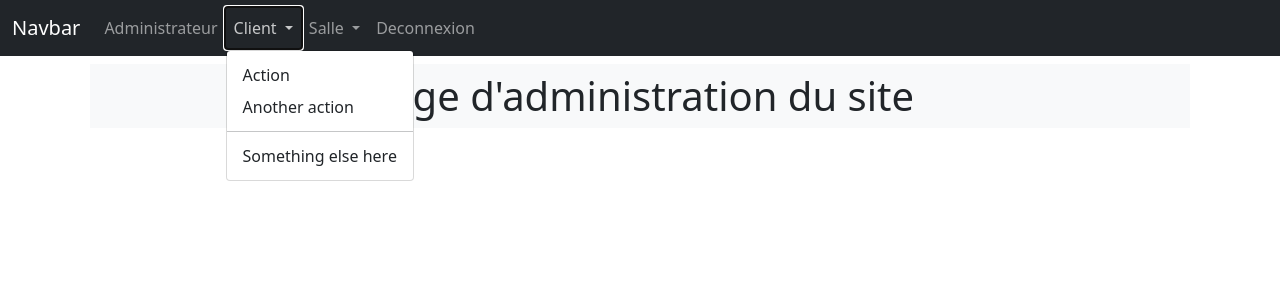
After one commit to Ambrois123/tp-gestion_salle_sport-back, a PHP site: template views/adminPanel.php in a window 1280 px wide, after a click on "Client". The commit adds this page. Shown: the top 300 px of the page. Run offline with PHP 8.4, Linux system fonts and the light colour scheme; the template is opened without the code that fills it, so the values that code supplies are empty; some libraries are stand-ins or nearby versions.

Commit message:
creation, verification connexion && deconnexion Panel admin

```diff
--- /dev/null
+++ b/views/adminPanel.php
@@ -0,0 +1,13 @@
+<?php ob_start(); ?>
+
+
+
+<?php
+//Put the content in the variable content
+$content = ob_get_clean();
+//title of the page
+$title = "Page d'administration du site";
+//call the template create in views.
+require "./views/template.php";
+
+?>
--- /dev/null
+++ b/views/menu.php
@@ -0,0 +1,56 @@
+<nav class="navbar navbar-expand-lg navbar-dark bg-dark ">
+  <div class="container-fluid">
+    <a class="navbar-brand" href="#">Navbar</a>
+    <button class="navbar-toggler" type="button" data-bs-toggle="collapse" data-bs-target="#navbarSupportedContent" aria-controls="navbarSupportedContent" aria-expanded="false" aria-label="Toggle navigation">
+      <span class="navbar-toggler-icon"></span>
+    </button>
+    <div class="collapse navbar-collapse" id="navbarSupportedContent">
+      <ul class="navbar-nav me-auto mb-2 mb-lg-0">
+
+      <!--verify before get panel admin-->
+
+        <?php if (!Security::verifyAccessSession()) : ?>
+
+        <li class="nav-item">
+            <!--way to login page-->
+          <a class="nav-link" href="<?= URL ?>admin/login">Login</a>
+        </li>
+
+        <!--verify before get panel admin-->
+        <?php else : ?>
+
+        <li class="nav-item">
+          <a class="nav-link" href="<?= URL ?>admin/adminPanel">Administrateur</a>
+        </li>
+        <li class="nav-item dropdown">
+          <a class="nav-link dropdown-toggle" href="#" id="navbarDropdown" role="button" data-bs-toggle="dropdown" aria-expanded="false">
+            Client
+          </a>
+          <ul class="dropdown-menu" aria-labelledby="navbarDropdown">
+            <li><a class="dropdown-item" href="#">Action</a></li>
+            <li><a class="dropdown-item" href="#">Another action</a></li>
+            <li><hr class="dropdown-divider"></li>
+            <li><a class="dropdown-item" href="#">Something else here</a></li>
+          </ul>
+        </li>
+        <li class="nav-item dropdown">
+          <a class="nav-link dropdown-toggle" href="#" id="navbarDropdown" role="button" data-bs-toggle="dropdown" aria-expanded="false">
+            Salle
+          </a>
+          <ul class="dropdown-menu" aria-labelledby="navbarDropdown">
+            <li><a class="dropdown-item" href="#">Action</a></li>
+            <li><a class="dropdown-item" href="#">Another action</a></li>
+            <li><hr class="dropdown-divider"></li>
+            <li><a class="dropdown-item" href="#">Something else here</a></li>
+          </ul>
+        </li>
+        <li class="nav-item">
+          <a class="nav-link" href="<?= URL ?>admin/deconnexion">Deconnexion</a>
+        </li>
+
+        <!--verify before get panel admin-->
+        <?php endif; ?>
+      </ul>
+    </div>
+  </div>
+</nav>
--- /dev/null
+++ b/views/template.php
@@ -0,0 +1,26 @@
+<!DOCTYPE html>
+<html lang="en">
+<head>
+    <meta charset="UTF-8">
+    <meta http-equiv="X-UA-Compatible" content="IE=edge">
+    <meta name="viewport" content="width=device-width, initial-scale=1.0"><link href="https://cdn.jsdelivr.net/npm/bootstrap@5.0.2/dist/css/bootstrap.min.css"
+            rel="stylesheet"
+            integrity="sha384-EVSTQN3/azprG1Anm3QDgpJLIm9Nao0Yz1ztcQTwFspd3yD65VohhpuuCOmLASjC"
+            crossorigin="anonymous">
+    <title>Document</title>
+</head>
+<body>
+    <!--insert menu ob admin page-->
+    <?php require_once ("./views/menu.php") ?>
+    <div class="container">
+        <h1 class="text-center border-dark bg-light m-2 p-2"><?= $title ?></h1>
+        <?= $content ?>
+    </div>
+    <!--insert $content-->
+
+    <script src="https://cdn.jsdelivr.net/npm/bootstrap@5.0.2/dist/js/bootstrap.bundle.min.js"
+    integrity="sha384-MrcW6ZMFYlzcLA8Nl+NtUVF0sA7MsXsP1UyJoMp4YLEuNSfAP+JcXn/tWtIaxVXM"
+    crossorigin="anonymous">
+</script>
+</body>
+</html>
```
Also changed, not shown: controllers/adminController.php (added, +61 -0 lines), controllers/security.php (added, +16 -0 lines), index.php (+56 -29 lines), models/adminModel.php (added, +28 -0 lines), views/pageLogin.php (added, +23 -0 lines).
